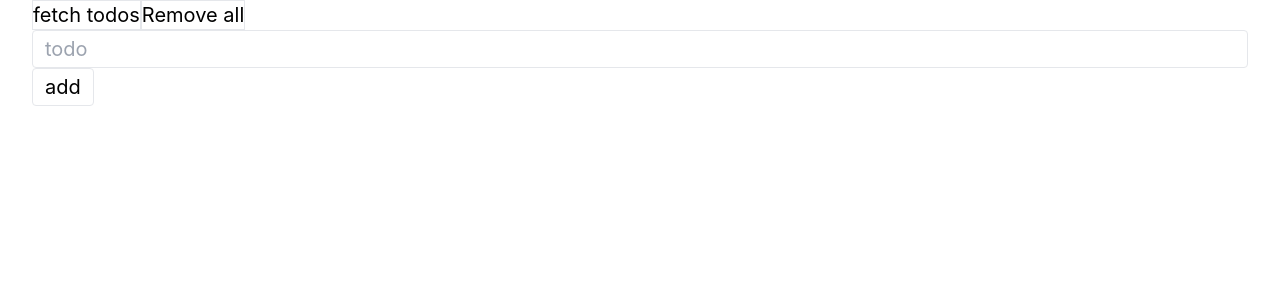
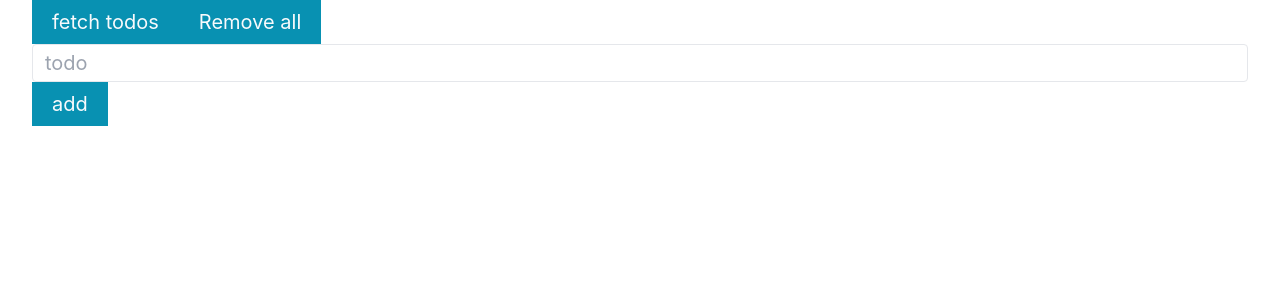
Before and after one commit to ExuCounter/tasks-board, a Next.js app: page / in a window 1280 px wide. Shown: the top 300 px of the page. Built offline with nearby package versions, Linux system fonts and the light colour scheme.

Commit message:
feat(chore): add ui-kit

```diff
--- /dev/null
+++ b/components/ui-kit/Button.tsx
@@ -0,0 +1,39 @@
+import { PropsWithChildren, ButtonHTMLAttributes } from "react";
+import classNames from "classnames";
+
+type Sizing = "sm" | "md" | "lg";
+type Variant = "main";
+
+const sizings = {
+  sm: "py-1 px-3",
+  md: "py-2 px-5",
+  lg: "py-3 px-7",
+};
+
+const variants = {
+  main: "bg-cyan-600 bordered text-slate-50",
+};
+
+type ButtonRawProps = ButtonHTMLAttributes<HTMLButtonElement>;
+type ButtonCustomProps = { sizing?: Sizing; variant?: Variant; children: any };
+
+type ButtonProps = PropsWithChildren<ButtonRawProps & ButtonCustomProps>;
+
+export const Button = ({
+  sizing = "md",
+  variant = "main",
+  children,
+  ...props
+}: ButtonProps) => {
+  const sizingClassName = sizings[sizing];
+  const variantClassName = variants[variant];
+
+  return (
+    <button
+      {...props}
+      className={classNames(sizingClassName, variantClassName, props.className)}
+    >
+      {children}
+    </button>
+  );
+};
--- /dev/null
+++ b/components/ui-kit/index.tsx
@@ -0,0 +1,3 @@
+import { Button } from "components/ui-kit/Button";
+
+export { Button };
--- a/package.json
+++ b/package.json
@@ -11,6 +11,7 @@
   },
   "dependencies": {
     "@types/uuid": "^8.3.4",
+    "classnames": "^2.3.2",
     "next": "12.3.1",
     "react": "18.2.0",
     "react-beautiful-dnd": "^13.1.1",
--- a/pages/index.tsx
+++ b/pages/index.tsx
@@ -3,6 +3,7 @@ import { useAppDispatch, useAppSelector } from "store/index";
 import { selectTodos } from "store/todos/slice";
 import { DragDropContext, Draggable, Droppable } from "react-beautiful-dnd";
 import { Formik, Form, Field } from "formik";
+import { Button } from "components/ui-kit/index";
 
 type InitialValues = {
   todo: string;
@@ -39,9 +40,7 @@ const CreateForm = () => {
                 <div style={{ color: "red" }}>{errors.todo}</div>
               ) : null}
             </div>
-            <button type="submit" className="border py-1 px-3 rounded">
-              add
-            </button>
+            <Button>add</Button>
           </Form>
         );
       }}
@@ -67,15 +66,10 @@ const Root: NextPage = () => {
 
   return (
     <div className="px-8 text-xl">
-      <button onClick={() => fetchTodos()} className="border">
-        fetch todos
-      </button>
-      <button
-        className="border"
-        onClick={() => dispatch({ type: "todos/removeAll" })}
-      >
+      <Button onClick={() => fetchTodos()}>fetch todos</Button>
+      <Button onClick={() => dispatch({ type: "todos/removeAll" })}>
         Remove all
-      </button>
+      </Button>
 
       <DragDropContext
         onDragEnd={(result) => {
```
Also changed, not shown: 1 other file (tests, documents, lock files or other folders).
